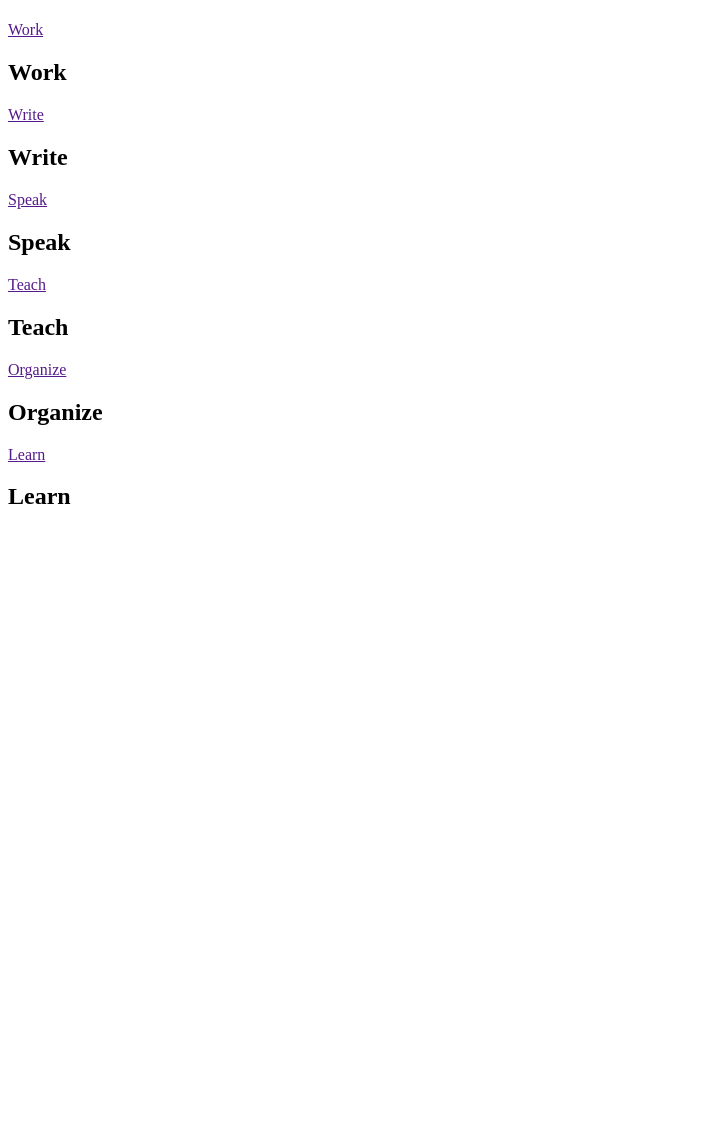
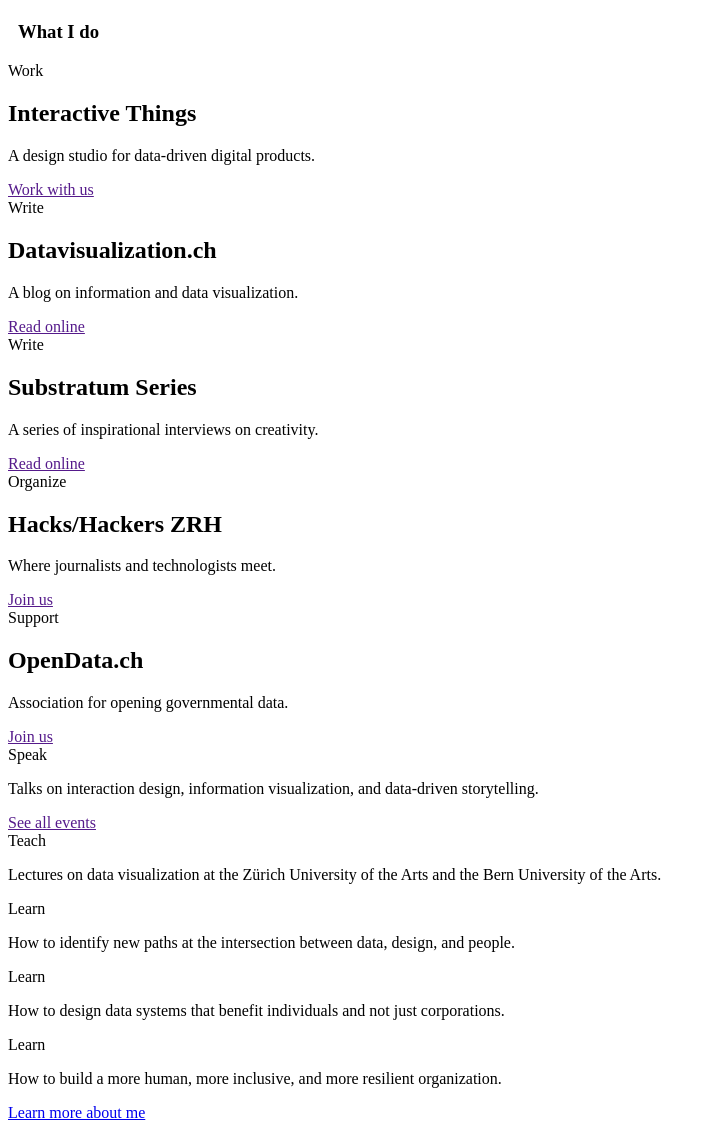
Before and after one commit to wiederkehr/benjaminwiederkehr.com, a PHP site: the page made by site/templates/home.php in a window 1280 px wide. Shown: the whole page, without its empty margins (0-716 px from the left). Before the commit the page ends 504 px from the top, so only its background shows below. Run offline with PHP 8.4, Linux system fonts and the light colour scheme; the template is opened without the code that fills it, so the values that code supplies are empty; some libraries are stand-ins or nearby versions.

Commit message:
Introduce card grid

```diff
--- a/site/templates/home.php
+++ b/site/templates/home.php
@@ -13,61 +13,100 @@
 
 <!-- ——————————————————————————————————————————————————————————————————— Content -->
 <section class="main">
-  <div class="container">
-    <div class="role role--odd">
-      <div class="role__figure">
-        <a class="role__link" href="<?= url('interactivethings.com') ?>">Work</a>
+  <div class="container container--card-grid">
+    <h3 class="section-title" style="margin-left: 10px; margin-right: 10px">What I do</h3>
+    <div class="card card--l">
+      <div class="card__figure card__figure--navy">
+        <div class="card__content">
+          <span class="card__supertitle">Work</span>
+          <h2 class="card__title">Interactive Things</h2>
+          <p class="card__subtitle">A design studio for data-driven digital products.</p>
+          <a class="card__link" target="blank" href="<?= url('#') ?>">Work with us</a>
       </div>
-      <div class="role__content">
-        <h2>Work</h2>
-        <?= kirbytext($page->work()) ?>
       </div>
     </div>
-    <div class="role role--even">
-      <div class="role__figure">
-        <a class="role__link" href="<?= url('#') ?>">Write</a>
+    <div class="card card--s">
+      <div class="card__figure card__figure--black">
+        <div class="card__content">
+          <span class="card__supertitle">Write</span>
+          <h2 class="card__title">Datavisualization.ch</h2>
+          <p class="card__subtitle">A blog on information and data visualization.</p>
+          <a class="card__link" target="blank" href="<?= url('https://datavisualization.ch/') ?>">Read online</a>
       </div>
-      <div class="role__content">
-        <h2>Write</h2>
-        <?= kirbytext($page->write()) ?>
       </div>
     </div>
-    <div class="role role--odd">
-      <div class="role__figure">
-        <a class="role__link" href="<?= url('#') ?>">Speak</a>
+    <div class="card card--s">
+      <div class="card__figure card__figure--black">
+        <div class="card__content">
+          <span class="card__supertitle">Write</span>
+          <h2 class="card__title">Substratum Series</h2>
+          <p class="card__subtitle">A series of inspirational interviews on creativity.</p>
+          <a class="card__link" target="blank" href="<?= url('http://substratumseries.com/') ?>">Read online</a>
       </div>
-      <div class="role__content">
-        <h2>Speak</h2>
-        <?= kirbytext($page->speak()) ?>
       </div>
     </div>
-    <div class="role role--even">
-      <div class="role__figure">
-        <a class="role__link" href="<?= url('#') ?>">Teach</a>
-      </div>
-      <div class="role__content">
-        <h2>Teach</h2>
-        <?= kirbytext($page->teach()) ?>
+    <div class="card card--s">
+      <div class="card__figure card__figure--black">
+        <div class="card__content">
+          <span class="card__supertitle">Organize</span>
+          <h2 class="card__title">Hacks/Hackers ZRH</h2>
+          <p class="card__subtitle">Where journalists and technologists meet.</p>
+          <a class="card__link" target="blank" href="<?= url('https://www.meetup.com/de-DE/Hacks-Hackers-Zurich/') ?>">Join us</a>
+        </div>
       </div>
     </div>
-    <div class="role role--odd">
-      <div class="role__figure">
-        <a class="role__link" href="<?= url('#') ?>">Organize</a>
-      </div>
-      <div class="role__content">
-        <h2>Organize</h2>
-        <?= kirbytext($page->organize()) ?>
+    <div class="card card--s">
+      <div class="card__figure card__figure--black">
+        <div class="card__content">
+          <span class="card__supertitle">Support</span>
+          <h2 class="card__title">OpenData.ch</h2>
+          <p class="card__subtitle">Association for opening governmental data.</p>
+          <a class="card__link" target="blank" href="<?= url('https://opendata.ch/') ?>">Join us</a>
+        </div>
       </div>
     </div>
-    <div class="role role--even">
-      <div class="role__figure">
-        <a class="role__link" href="<?= url('#') ?>">Learn</a>
+    <div class="card card--m-h card--row-begin">
+      <div class="card__figure card__figure--slate">
+        <div class="card__content">
+          <span class="card__supertitle">Speak</span>
+          <p class="card__lead">Talks on interaction design, information visualization, and data-driven storytelling.</p>
+          <a class="card__link" target="blank" href="<?= url('/events') ?>">See all events</a>
       </div>
-      <div class="role__content">
-        <h2>Learn</h2>
-        <?= kirbytext($page->learn()) ?>
       </div>
     </div>
+    <div class="card card--m-h">
+      <div class="card__figure card__figure--slate">
+        <div class="card__content">
+          <span class="card__supertitle">Teach</span>
+          <p class="card__lead">Lectures on data visualization at the Zürich University of the Arts and the Bern University of the Arts.</p>
+      </div>
+      </div>
+    </div>
+    <div class="card card--m-v">
+      <div class="card__figure card__figure--dust">
+        <div class="card__content">
+          <span class="card__supertitle">Learn</span>
+          <p class="card__lead">How to identify new paths at the intersection between data, design, and people.</p>
+      </div>
+      </div>
+    </div>
+    <div class="card card--m-v">
+      <div class="card__figure card__figure--dust">
+        <div class="card__content">
+          <span class="card__supertitle">Learn</span>
+          <p class="card__lead">How to design data systems that benefit individuals and not just corporations.</p>
+      </div>
+      </div>
+    </div>
+    <div class="card card--m-v">
+      <div class="card__figure card__figure--dust">
+        <div class="card__content">
+          <span class="card__supertitle">Learn</span>
+          <p class="card__lead">How to build a more human, more inclusive, and more resilient  organization.</p>
+      </div>
+      </div>
+    </div>
+    <p class="learn-more__button"><a href="/about" title="About Benjamin Wiederkehr">Learn more about me</a></p>
   </div>
 </section>
 
```
